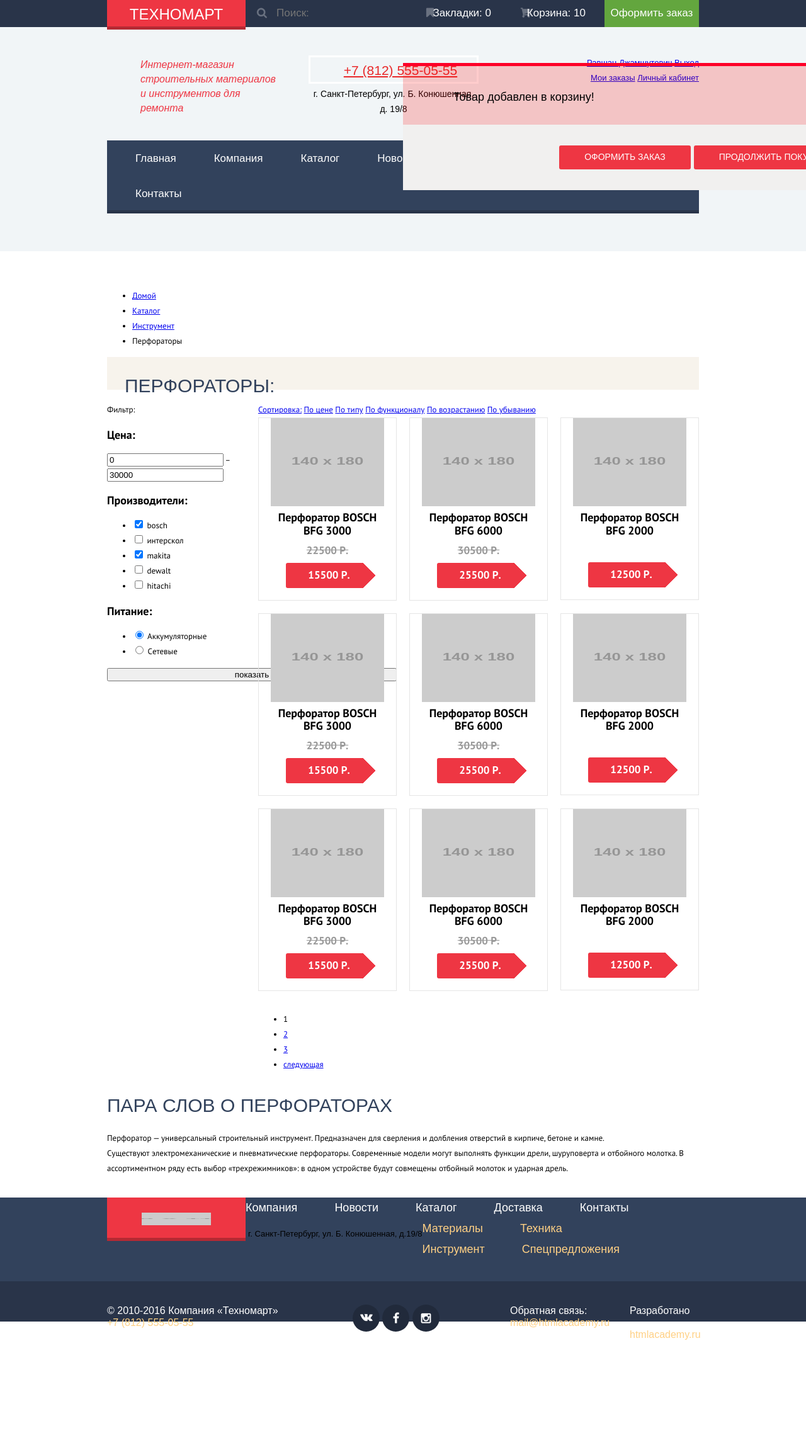
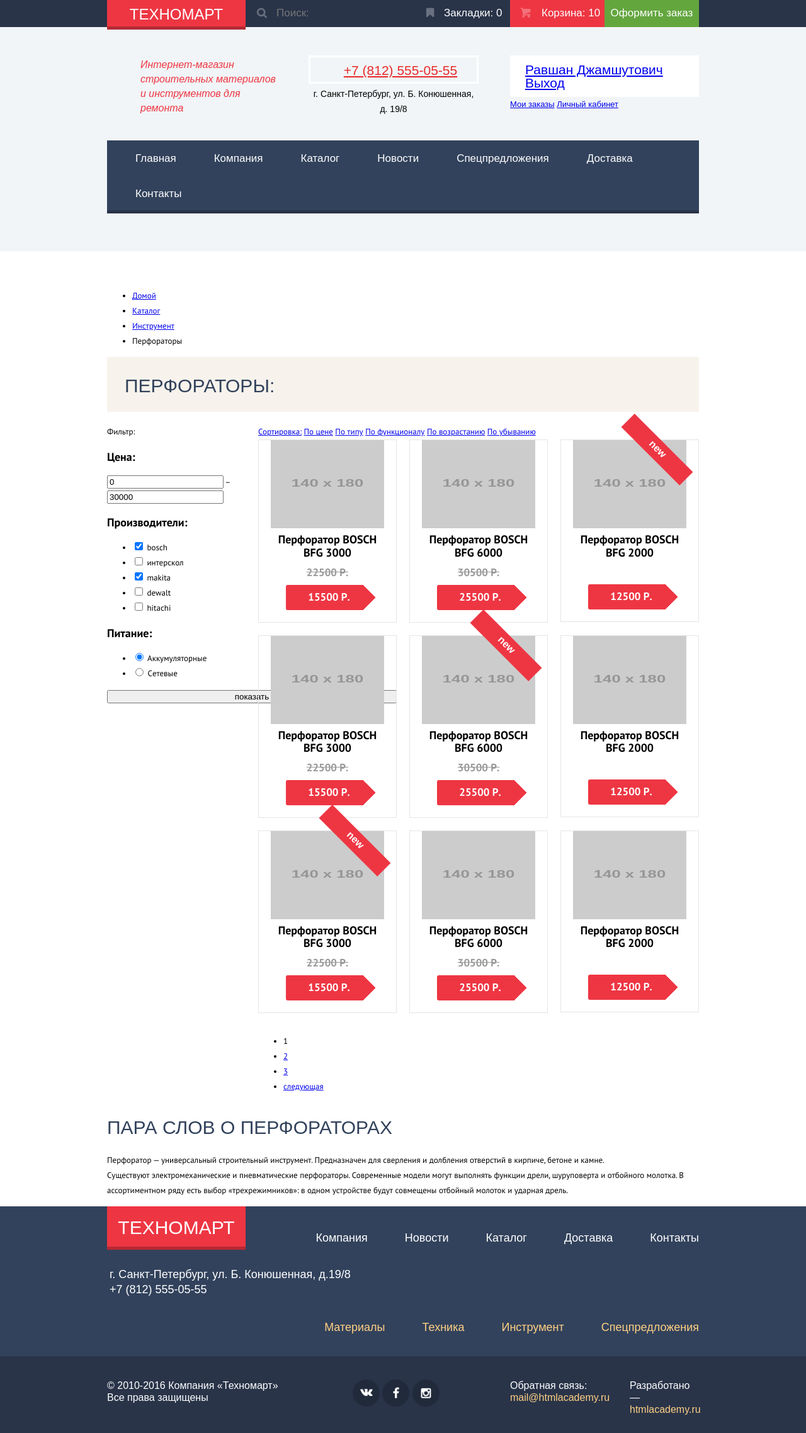
Before and after one commit to kvzaytsev/287101-technomart, a plain HTML site: page catalog.html in a window 1280 px wide. Shown: the whole page at 63% size. Before the commit the page ends 2185 px from the top, so only its background shows below. Drawn offline with Linux system fonts and the light colour scheme; placeholder pictures from the web are drawn by us; a web font is replaced by a local one.

Commit message:
User block styles

```diff
--- a/catalog.html
+++ b/catalog.html
@@ -46,7 +46,7 @@
               <p class="header-contacts-address">г. Санкт-Петербург, ул. Б. Конюшенная, д. 19/8</p>
             </div>
             <div class="user-block">
-              <div class="user-info">
+              <div class="user-action user-info">
                 <a href="#" class="user-info-profile">Равшан Джамшутович</a>
                 <a href="#" class="user-info-exit">Выход</a>
               </div>
@@ -104,7 +104,7 @@
         </ul>
 
         <section class="catalog">
-          <header class="section-header catalog-header">
+          <header class="section-header clearfix">
             <h2 class="section-header-title">Перфораторы:</span>
           </header>
           <div class="catalog-content clearfix">
@@ -400,14 +400,9 @@
     <footer class="page-footer">
       <div class="footer-top">
         <div class="container">
-          <div class="footer-top-row">
+          <div class="footer-top-menu clearfix">
             <a href="#" class="home-bottom">
-              <img
-                class="logo"
-                height="20"
-                width="110"
-                src="http://placehold.it/20x110"
-                alt="Техномарт">
+              Техномарт
             </a>
             <ul class="menu-bottom menu-bottom-sections">
               <li class="menu-item">
@@ -427,10 +422,10 @@
               </li>
             </ul>
           </div>
-          <div class="footer-top-row">
+          <div class="footer-top-catalog clearfix">
             <p class="footer-address">
               г. Санкт-Петербург, ул. Б. Конюшенная, д.19/8 <br>
-              <a href="tel:+7 (812) 555-05-55"+7 (812) 555-05-55</a>
+              <a href="tel:+7 (812) 555-05-55">+7 (812) 555-05-55</a>
             </p>
             <ul class="menu-bottom menu-bottom-promo">
               <li class="menu-item">
@@ -449,11 +444,13 @@
           </div>
         </div>
       </div>
-      <div class="footer-bottom">
+      <div class="footer-bottom clearfix">
         <div class="container">
           <section class="footer-copyright">
-            <div>&copy; 2010-2016 Компания &laquo;Техномарт&raquo;<div>
-            <a href="tel:+78125550555">+7 (812) 555-05-55</a>
+            <div>
+              &copy; 2010-2016 Компания &laquo;Техномарт&raquo;<br>
+              Bсе права защищены
+            <div>
           </section>
           <section class="footer-social">
             <a class="social-btn social-btn-vk" href="#">Вконтакте</a>
@@ -465,7 +462,7 @@
             <a class="feedback-link" href="mailto:mail@htmlacademy.ru">mail@htmlacademy.ru</a>
           </section>
           <section class="footer-author">
-            <div>Разработано &ndash;</div>
+            <div>Разработано &mdash;</div>
             <a class="feedback-link" href="http://htmlacademy.ru">htmlacademy.ru</a>
           </section>
         </div>
@@ -473,17 +470,15 @@
     </footer>
     <!-- Футер конец -->
 
-    <div class="popup cart-popup">
+    <div class="popup cart-popup dialog">
       <button type="button" class="popup-close">Закрыть</button>
       <div class="popup-content">
         Товар добавлен в корзину!
       </div>
       <div class="popup-bottom">
-        <div class="container">
           <a href="#" class="link-btn">Оформить заказ</a>
           <a href="#" class="link-btn link-btn-grey">Продолжить покупки</a>
         </div>
-      </div>
     </div>
 
   </body>
--- a/css/style.css
+++ b/css/style.css
@@ -137,8 +137,15 @@ h3 {
 }
 
 .purchase-link {
-  padding-right: 30px;
-  text-align: right;
+  padding-left: 50px;
+}
+
+.purchase-link.bookmarks {
+  padding-left: 45px;
+}
+
+.purchase-link-filled {
+  background-color: #ee3643;
 }
 
 .purchase-link,
@@ -185,7 +192,7 @@ h3 {
 .header-contacts {
   float: left;
   width: 270px;
-
+  margin-right: 50px;
   text-align: center;
 }
 
@@ -221,15 +228,15 @@ h3 {
 
 .user-block {
   float: right;
-  width: 330px;
-  text-align: right;
+  width: 300px;
 }
 
 .user-sign-in-up {
   font-size: 0;
+  text-align: right;
 }
 
-.user-sign-in-up > a {
+.user-action {
   display: inline-block;
   margin-left: 10px;
   padding: 12px 24px;
@@ -238,6 +245,15 @@ h3 {
   line-height: 1;
   font-size: 21px;
 }
+
+.user-info {
+  width: 100%;
+  box-sizing: border-box;
+  margin: 0;
+  text-align: left;
+
+}
+
 
 a.sign-in {
   padding-right: 26px;
@@ -379,7 +395,6 @@ a.sign-in {
 .new-flag:after {
   content: "new";
   position: absolute;
-  display: none;
   top: 0;
   right: 0;
   background-color: #ee3643;
@@ -394,8 +409,6 @@ a.sign-in {
   font-size: 16px;
   line-height: 1.125;
 }
-
-
 
 .gallery {
   position: relative;
@@ -770,7 +783,6 @@ a.sign-in {
 }
 
 .page-footer {
-  padding-bottom: 86px;
   font-family: "Cuprum", "Arial", sans-serif;
 }
 
@@ -933,14 +945,21 @@ a.sign-in {
 
 .popup {
   position: fixed;
-  top: 100px;
+  /*top: 100px;*/
+  top: 5px;
   left:50%;
   z-index: 11;
-  border-top: 5px solid #FE0028;
-  background: rgba(255, 0, 0, 0.2);
   font-family: "Cuprum", "Arial", sans-serif;
   font-size: 18px;
   line-height: 1;
+  box-shadow: 0 30px 50px rgba(0, 0, 0, 0.7);
+}
+
+.popup input,
+.popup textarea {
+  font-family: "PT Sans", "Arial", sans-serif;
+  font-size: 13px;
+  line-height: 1.38;
 }
 
 .popup label {
@@ -950,6 +969,7 @@ a.sign-in {
 
 .lost-popup {
   display: none;
+  border-top: 7px solid #FE0028;
   box-sizing: border-box;
   width: 620px;
   margin-left: -310px;
@@ -959,9 +979,9 @@ a.sign-in {
 .lost-popup textarea {
   display: block;
   width: 100%;
-  height: 100px;
+  height: 115px;
   box-sizing: border-box;
-  padding: 10px;
+  padding: 9px 15px;
   border: 1px solid #EAEDEC;
   border-radius: 3px;
   resize: none;
@@ -970,13 +990,29 @@ a.sign-in {
 .popup-content {
   padding-left: 80px;
   padding-right: 80px;
-  padding-top: 40px;
+  padding-top: 37px;
   padding-bottom: 35px;
 }
 
 .map-popup {
+  display: none;
   width: 940px;
   margin-left: -470px;
+  background-color: #ccc;
+}
+
+.cart-popup {
+  display: none;
+  width: 620px;
+  margin-left: -310px;
+}
+
+.dialog-columns {
+  margin-bottom: 22px;
+}
+
+.dialog {
+  background: #fff;
 }
 
 .dialog-column {
@@ -991,14 +1027,14 @@ a.sign-in {
 
 .popup input {
   width: 100%;
-  padding: 10px;
+  padding: 9px 14px;
   box-sizing: border-box;
   border: 1px solid #EAEDEC;
   border-radius: 3px;
 }
 
 .popup-bottom {
-  padding: 33px 0;
+  padding: 37px 0;
   background-color: #F1F0EF;
   text-align: center;
 }
```
Also changed, not shown: index.html (+5 -5 lines).
